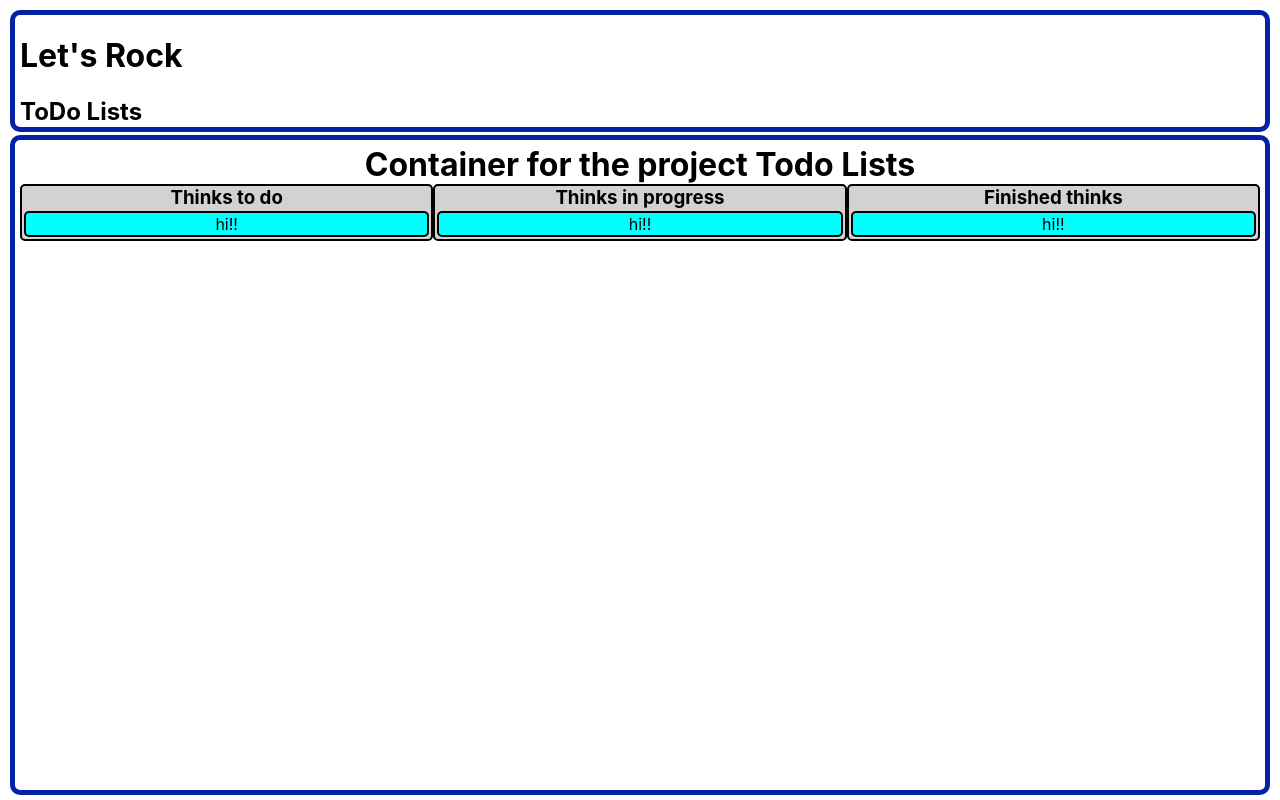
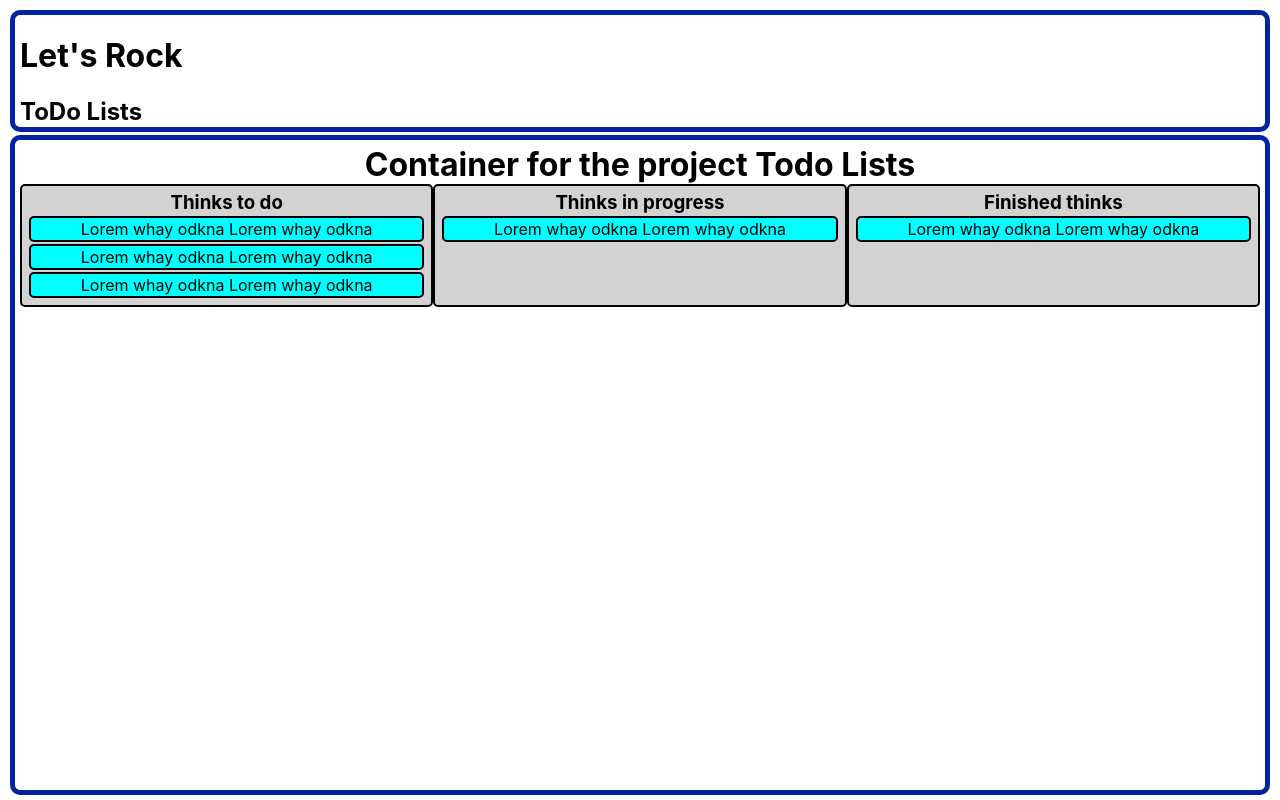
Before and after one commit to helmi88/DashBoard_Projects, a React (Create React App) app: page / in a window 1280 px wide. Built offline with nearby package versions, Linux system fonts and the light colour scheme.

Commit message:
fix some issue

```diff
--- a/src/TodoList.js
+++ b/src/TodoList.js
@@ -14,6 +14,8 @@ function TodoList() {
                 <div className='todo-section'>
                     <h3>Thinks to do</h3>
                     <div className='todo-items'>
+                        <Item />
+                        <Item />
                         <Item />
                     </div>
                 </div>
--- a/src/Todolist/Item.css
+++ b/src/Todolist/Item.css
@@ -1,6 +1,6 @@
 .todo-item{
     padding:1px;
-    margin: 2px;;
+    margin: 2px;
     border: 2px solid black;
     border-radius: 5px;
     background-color: aqua;
--- a/src/Todolist/Item.js
+++ b/src/Todolist/Item.js
@@ -3,7 +3,8 @@ import './Item.css';
 function Item(){
     return (
         <div className='todo-item'>
-            hi!!
+           Lorem whay odkna
+           Lorem whay odkna
         </div>
     )
 }
--- a/src/todolist.css
+++ b/src/todolist.css
@@ -1,6 +1,4 @@
-.todo-container div{
-    width: 100%;
-}
+
 .todo-container h1,h3 {
     margin: 0px;
     padding:0;
@@ -22,18 +20,17 @@
 .todo-container .todo-body {
     display:flex;
     flex-direction :row;
-    justify-content: space-around;
+    justify-content:space-evenly;
+    width: 100%;
 }
 
 .todo-container .todo-section{
+    width: inherit;
+    padding: 5px;
     display: flex;
     flex-direction :column;
-    justify-content: space-around;
+    justify-content: flex-start;
     border :2px solid black;
     border-radius: 5px;
     background-color:rgba(31, 30, 30, 0.2);;
 }
-.todo-container .todo-items{
-    display: flex;
-    justify-content: center;
-}
```
